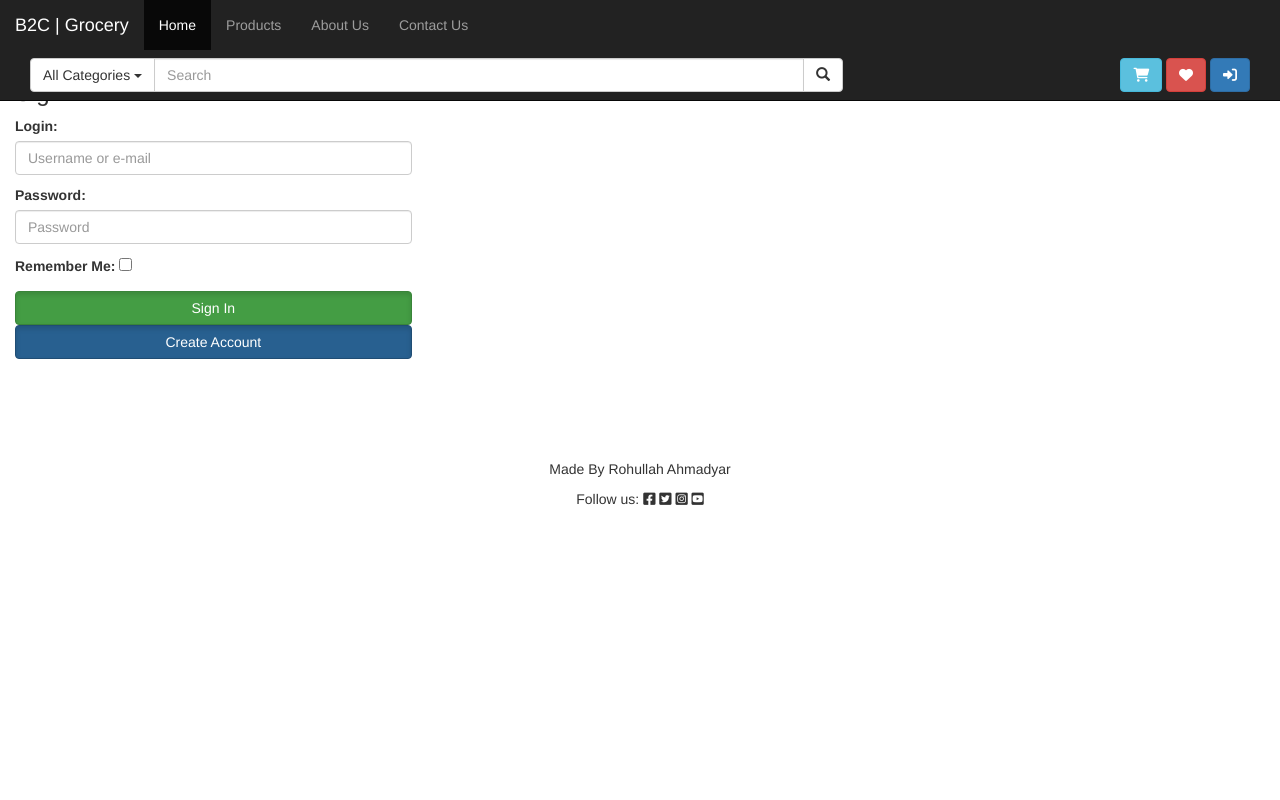
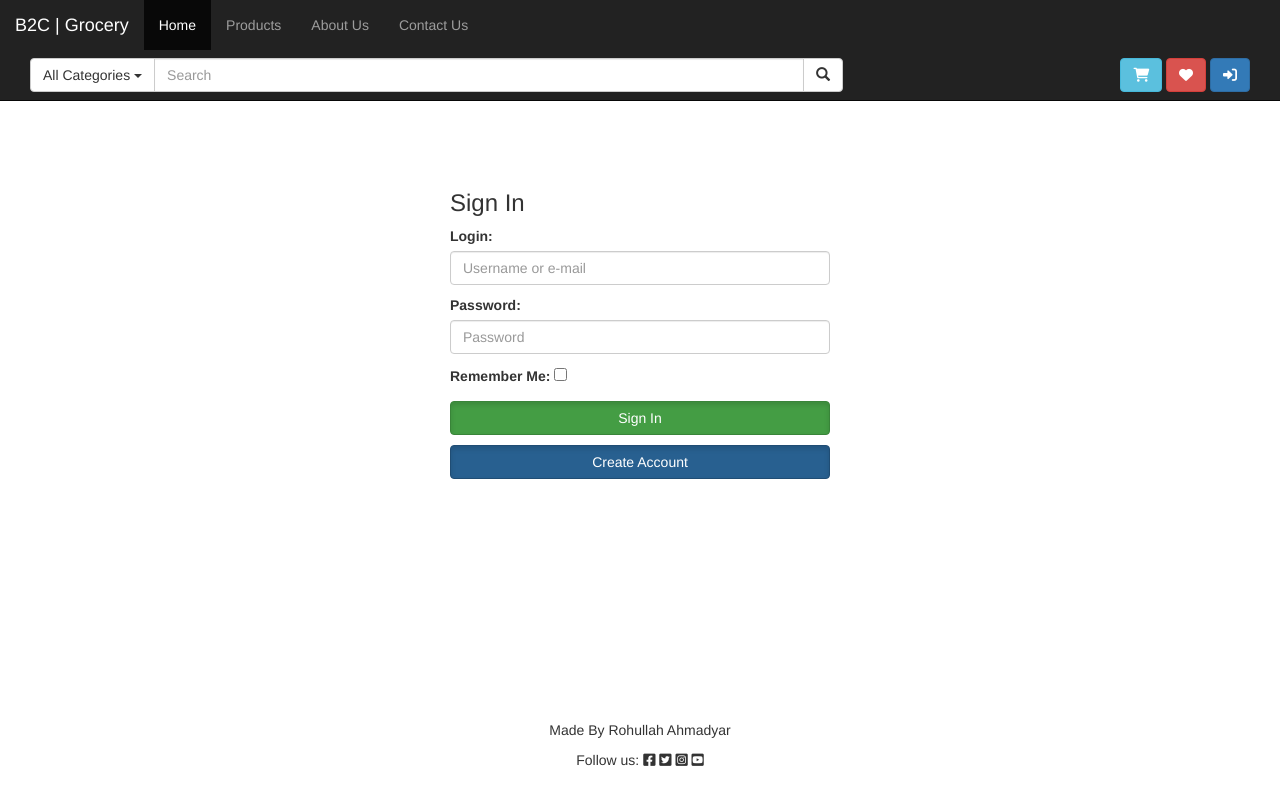
Before and after one commit to Ray-yar/b2c, a Django app: page /accounts/login/ in a window 1280 px wide. Run offline with Django 3.2, Linux system fonts and the light colour scheme; some libraries are stand-ins or nearby versions.

Commit message:
login screen ui modefied

```diff
--- a/templates/account/login.html
+++ b/templates/account/login.html
@@ -1,11 +1,8 @@
 {% extends "base.html" %}
 {% load i18n %}
 {% block content %}
-<div class="container-fluid d-flex justify-content-center align-items-center vh-100">
-  <div class="row justify-content-center">
-    <div class="col-xl-4 col-lg-4 col-md-4 col-sm-12">
-      <div class="card-group mb-0">
-        <div class="card p-2">
+<div class="container" style="height: 70vh;">
+  <div class="card" style="width: 33.33333333%; margin: auto;margin-top: 130px;">
     <div class="card-body">
       <h3>{% trans "Sign In" %}</h3>
       <form class="login form" method="POST" action="{% url 'account_login' %}">
@@ -14,14 +11,11 @@
         {% if redirect_field_value %}
         <input type="hidden" name="{{ redirect_field_name }}" value="{{ redirect_field_value }}">
         {% endif %}
-              <button class="btn btn-success active col-md-12" type="submit">{% trans "Sign In" %}</button>
+        <button class="btn btn-success active col-md-12" style="margin-bottom: 5px;" type="submit">{% trans "Sign In" %}</button>
         <hr>
-              <a href="{% url 'account_signup' %}" class="btn btn-primary active col-md-12">Create Account</a>
+        <a href="{% url 'account_signup' %}" class="btn btn-primary active col-md-12"  style="margin-top: 5px;" >Create Account</a>
       </form>
     </div>
   </div>
 </div>
-    </div>
-  </div>
-</div>
 {% endblock %}
--- a/templates/base.html
+++ b/templates/base.html
@@ -81,7 +81,7 @@
         </p>
     </footer>
 
-    <script src="https://ajax.googleapis.com/ajax/libs/jquery/3.6.4/jquery.min.js"></script>
+    <!-- <script src="https://ajax.googleapis.com/ajax/libs/jquery/3.6.4/jquery.min.js"></script> -->
     <script src="https://maxcdn.bootstrapcdn.com/bootstrap/3.4.1/js/bootstrap.min.js"></script>
 
     <script>
```
Lines whose indentation alone changed are shown as unchanged.
